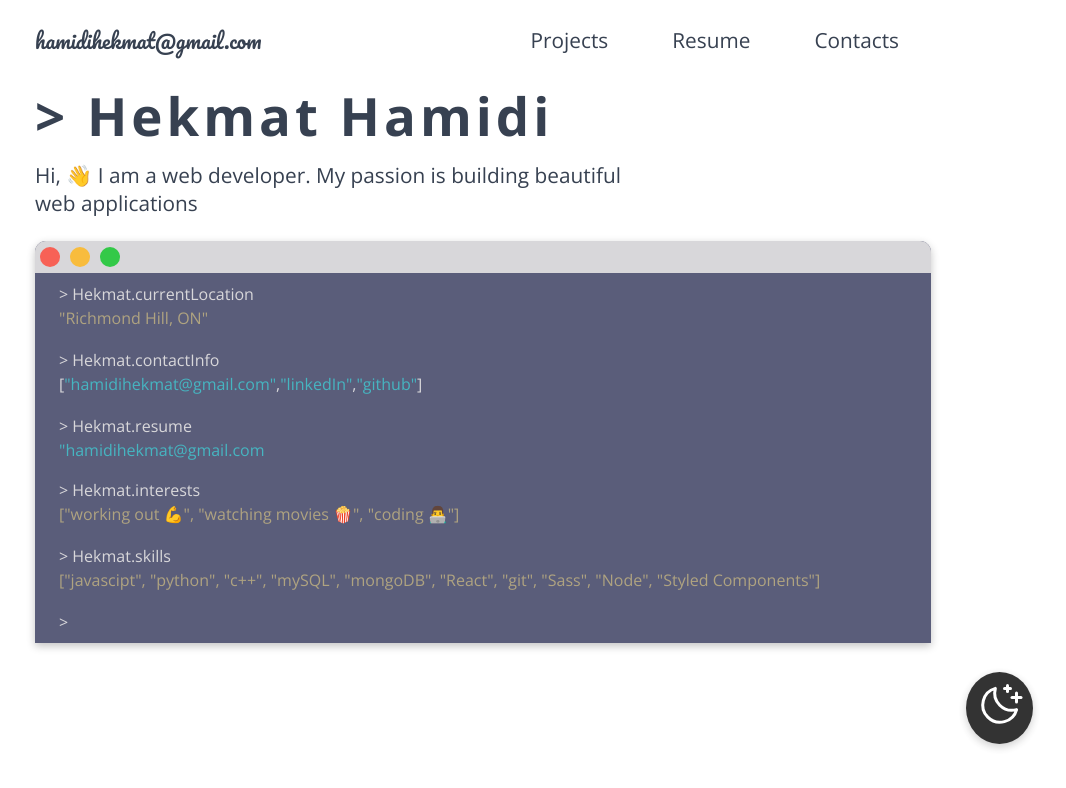
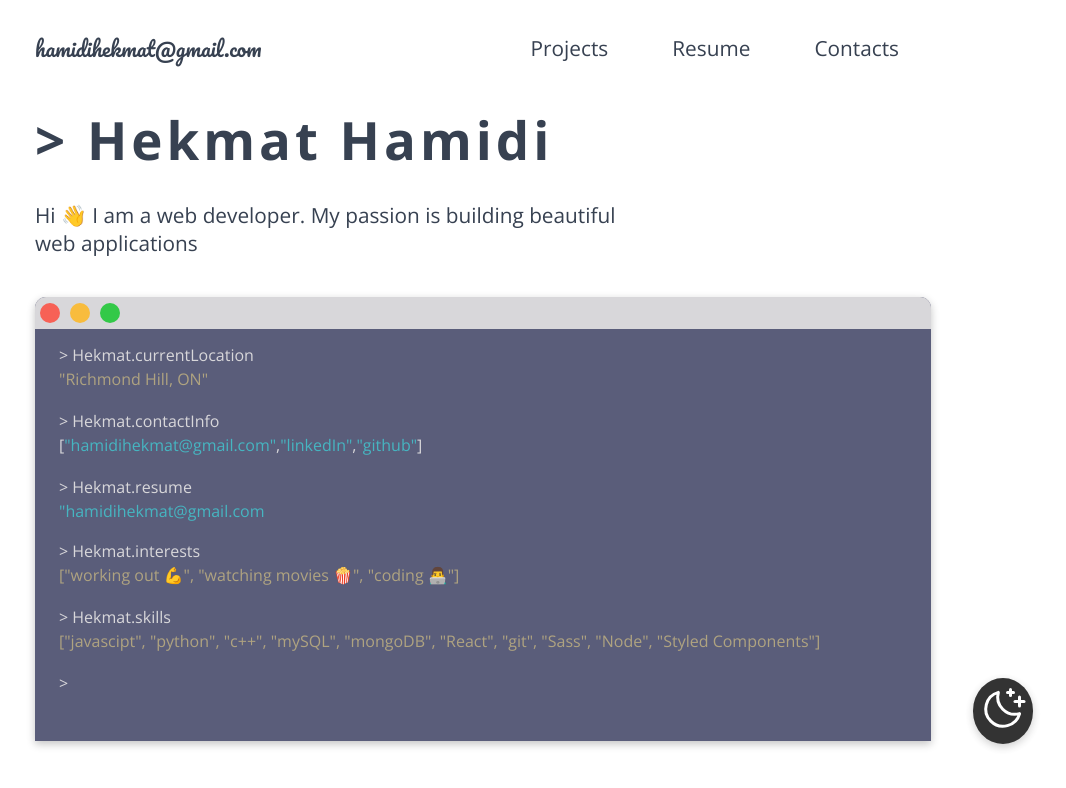
Before and after one commit to hamidihekmat/myPortfolio, a React (Create React App) app: page / in a window 1280 px wide. Shown: the top 788 px of the page, without its empty margins (157-1223 px from the left). Built offline with nearby package versions, Linux system fonts and the light colour scheme; no server answers; the HTML template or start-up script is replaced by a standard one.

Commit message:
fixed view port issue

```diff
--- a/src/components/Main.js
+++ b/src/components/Main.js
@@ -1,13 +1,13 @@
-import styled from "styled-components";
-import { Container } from "../styles";
-import Terminal from "./Terminal";
+import styled from 'styled-components';
+import { Container } from '../styles';
+import Terminal from './Terminal';
 
 function Main({ darkMode }) {
   return (
     <MainContainer>
       <h1>&gt; Hekmat Hamidi</h1>
       <h3>
-        Hi, 👋 I am a web developer. My passion is building beautiful
+        Hi 👋 I am a web developer. My passion is building beautiful
         <br />
         web applications
       </h3>
@@ -17,11 +17,15 @@ function Main({ darkMode }) {
 }
 
 const MainContainer = styled(Container)`
-  min-height: 90vh;
+  height: 90vh;
   h1 {
-    margin-top: 4rem 0px;
+    margin-top: 1rem;
     letter-spacing: 4px;
     margin-bottom: 10px;
+  }
+
+  h3 {
+    padding: 1rem 0rem;
   }
 
   @media screen and (max-width: 1122px) {
@@ -31,6 +35,7 @@ const MainContainer = styled(Container)`
     }
     h3 {
       font-size: 1rem;
+      padding: 0.5rem 0rem;
     }
   }
 `;
--- a/src/components/Nav.js
+++ b/src/components/Nav.js
@@ -1,4 +1,4 @@
-import styled from "styled-components";
+import styled from 'styled-components';
 
 function Nav({ darkMode }) {
   return (
@@ -21,8 +21,9 @@ function Nav({ darkMode }) {
 
 const StyledNav = styled.nav`
   min-height: 10vh;
+  max-width: 1100px;
   width: 70%;
-  margin: 0px auto;
+  margin: 0.5rem auto;
   display: flex;
   justify-content: space-between;
   align-items: center;
@@ -37,8 +38,8 @@ const StyledNav = styled.nav`
 `;
 
 const Logo = styled.h3`
-  font-family: "Pacifico", cursive;
-  color: ${(props) => (props.darkMode ? "#d8d7da" : "#374151k")};
+  font-family: 'Pacifico', cursive;
+  color: ${(props) => (props.darkMode ? '#d8d7da' : '#374151k')};
 `;
 
 export default Nav;
--- a/src/components/Terminal.js
+++ b/src/components/Terminal.js
@@ -1,43 +1,43 @@
-import styled from "styled-components";
+import styled from 'styled-components';
 
 function Terminal({ darkMode }) {
   return (
     <StyledTerminal darkMode={darkMode}>
       <TopBar>
-        <span className='red' />
-        <span className='yellow' />
-        <span className='green' />
+        <span className="red" />
+        <span className="yellow" />
+        <span className="green" />
       </TopBar>
       <Infos>
-        <div className='info'>
+        <div className="info">
           <p>&gt; Hekmat.currentLocation</p>
-          <p className='info-ans'>"Richmond Hill, ON"</p>
+          <p className="info-ans">"Richmond Hill, ON"</p>
         </div>
-        <div className='info'>
+        <div className="info">
           <p>&gt; Hekmat.contactInfo</p>
           <p>
             [<Highlight>"hamidihekmat@gmail.com"</Highlight>,
             <Highlight>"linkedIn"</Highlight>,<Highlight>"github"</Highlight>]
           </p>
         </div>
-        <div className='info'>
+        <div className="info">
           <p>&gt; Hekmat.resume</p>
           <Highlight>"hamidihekmat@gmail.com</Highlight>
         </div>
-        <div className='info'>
+        <div className="info">
           <p>&gt; Hekmat.interests</p>
-          <p className='info-ans'>
+          <p className="info-ans">
             ["working out 💪", "watching movies 🍿", "coding 👨‍💻"]
           </p>
         </div>
-        <div className='info'>
+        <div className="info">
           <p>&gt; Hekmat.skills</p>
-          <p className='info-ans'>
+          <p className="info-ans">
             ["javascipt", "python", "c++", "mySQL", "mongoDB", "React", "git",
             "Sass", "Node", "Styled Components"]
           </p>
         </div>
-        <div className='info'>
+        <div className="info">
           <p>&gt;</p>
         </div>
       </Infos>
@@ -51,16 +51,18 @@ const StyledTerminal = styled.div`
   background: #5a5d7a;
   width: 100%;
   min-height: 400px;
+  position: relative;
   border-top-left-radius: 11px;
   border-top-right-radius: 11px;
   -moz-box-shadow: 10px 10px 40px
-    ${(props) => (props.darkMode ? "#222831" : "white")};
+    ${(props) => (props.darkMode ? '#222831' : 'white')};
   -webkit-box-shadow: 10px 10px 40px
-    ${(props) => (props.darkMode ? "#222831" : "white")};
+    ${(props) => (props.darkMode ? '#222831' : 'white')};
   box-shadow: rgba(0, 0, 0, 0.24) 0px 3px 8px;
 `;
 
-const TopBar = styled.div`
+const TopBar = styled.div`\
+  position: absolute;
   background: #d8d7da;
   height: 2rem;
   width: 100%;
@@ -88,7 +90,7 @@ const TopBar = styled.div`
 
 const Infos = styled.div`
   color: #d8d7da;
-  padding: 0rem 1.5rem;
+  padding: 2.3rem 1.5rem;
   .info {
     padding: 0.5rem 0rem;
   }
--- a/src/components/ToggleDarkMode.js
+++ b/src/components/ToggleDarkMode.js
@@ -36,7 +36,7 @@ const Button = styled(motion.div)`
   cursor: pointer;
   border-radius: 50%;
   color: white;
-  padding: 0.6rem 0.6rem;
+  padding: 0.4rem 0.4rem;
   bottom: 7vh;
   right: 7vw;
   opacity: 0.8;
--- a/src/styles.js
+++ b/src/styles.js
@@ -1,6 +1,7 @@
 import styled from 'styled-components';
 
 export const Container = styled.div`
+  max-width: 1100px;
   margin: 0rem auto;
   width: 70%;
 `;
```
